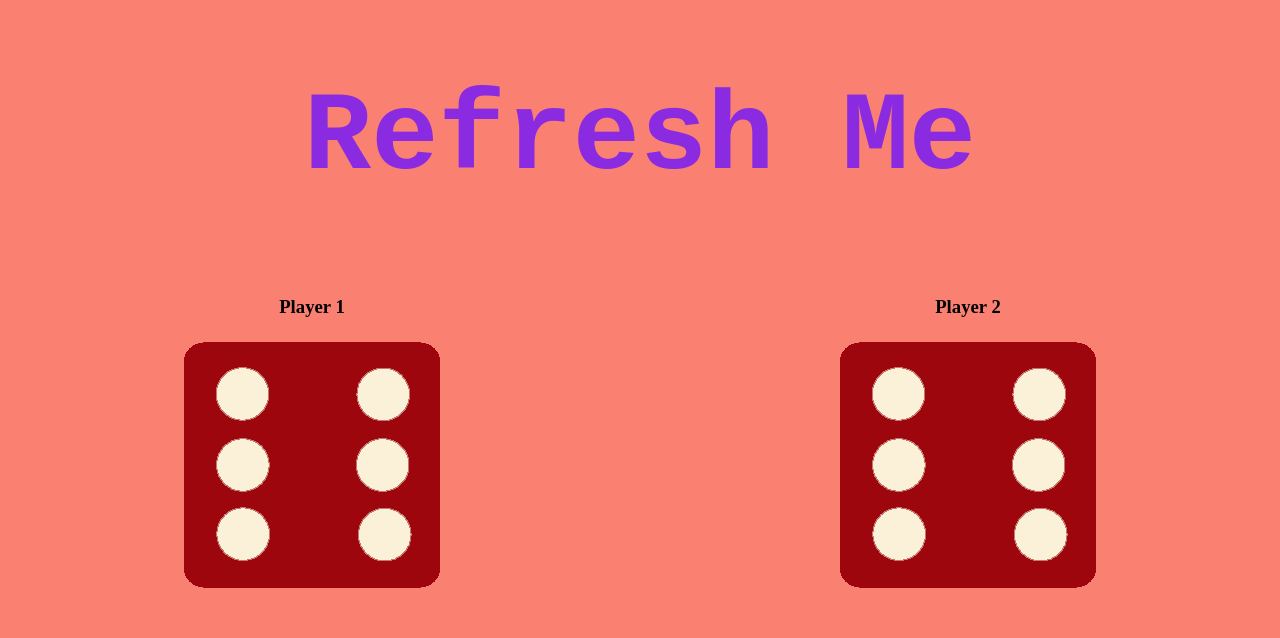
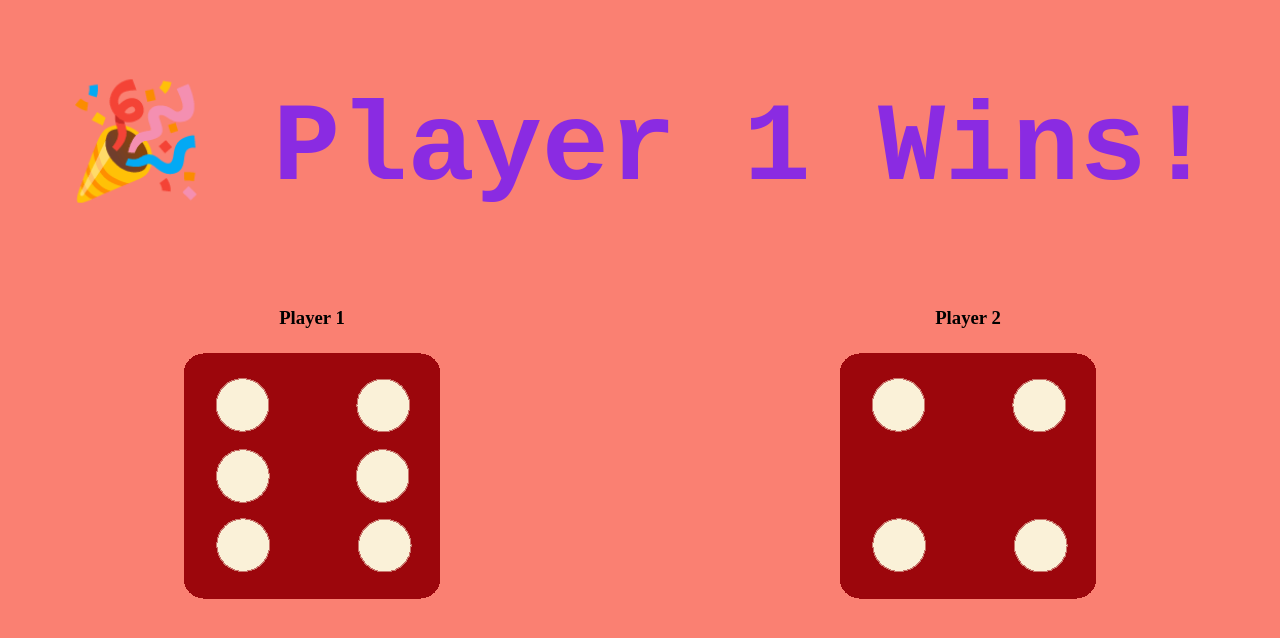
Before and after one commit to skanta04/DiceGame, a plain HTML site: page index.html in a window 1280 px wide. Drawn offline with Linux system fonts and the light colour scheme.

Commit message:
dice game finished

```diff
--- a/index.html
+++ b/index.html
@@ -7,21 +7,22 @@
     <link rel="stylesheet" href="styles.css">
 </head>
 <body>
+
     <h1>Refresh Me</h1>
     <div class="container">
         <div class="players">
         <div class="player">
             <h3>Player 1</h3>
-            <img src="images/dice6.png" alt="6 die">
+            <img id="playerOne" src="images/dice6.png" alt="6 die">
         </div>
         <div class="player">
             <h3>Player 2</h3>
-            <img src="images/dice6.png" alt="6 die">
+            <img id="playerTwo" src="images/dice6.png" alt="6 die">
         </div>
-    </div>
+        </div>
 
     </div>
 
-    <script src-="index.js"></script>
+    <script src="index.js" charset="utf-8"></script>
 </body>
 </html>
--- a/index.js
+++ b/index.js
@@ -0,0 +1,19 @@
+var randomNumber1 = Math.floor(Math.random() * 6) + 1;
+var randomNumber2 = Math.floor(Math.random() * 6) + 1;
+
+var image1 = document.querySelectorAll("img")[0];
+var image2 = document.querySelectorAll("img")[1];
+
+image1.setAttribute("src", "images/dice" + randomNumber1 + ".png");
+image2.setAttribute("src", "images/dice" + randomNumber2 + ".png");
+
+
+if (randomNumber1 > randomNumber2) {
+    document.querySelector("h1").innerHTML = "🎉 Player 1 Wins!";
+}
+else if (randomNumber1 < randomNumber2) {
+    document.querySelector("h1").innerHTML = "🎉 Player 2 Wins!";
+}
+else {
+    document.querySelector("h1").innerHTML = "Draw!";
+}
```
